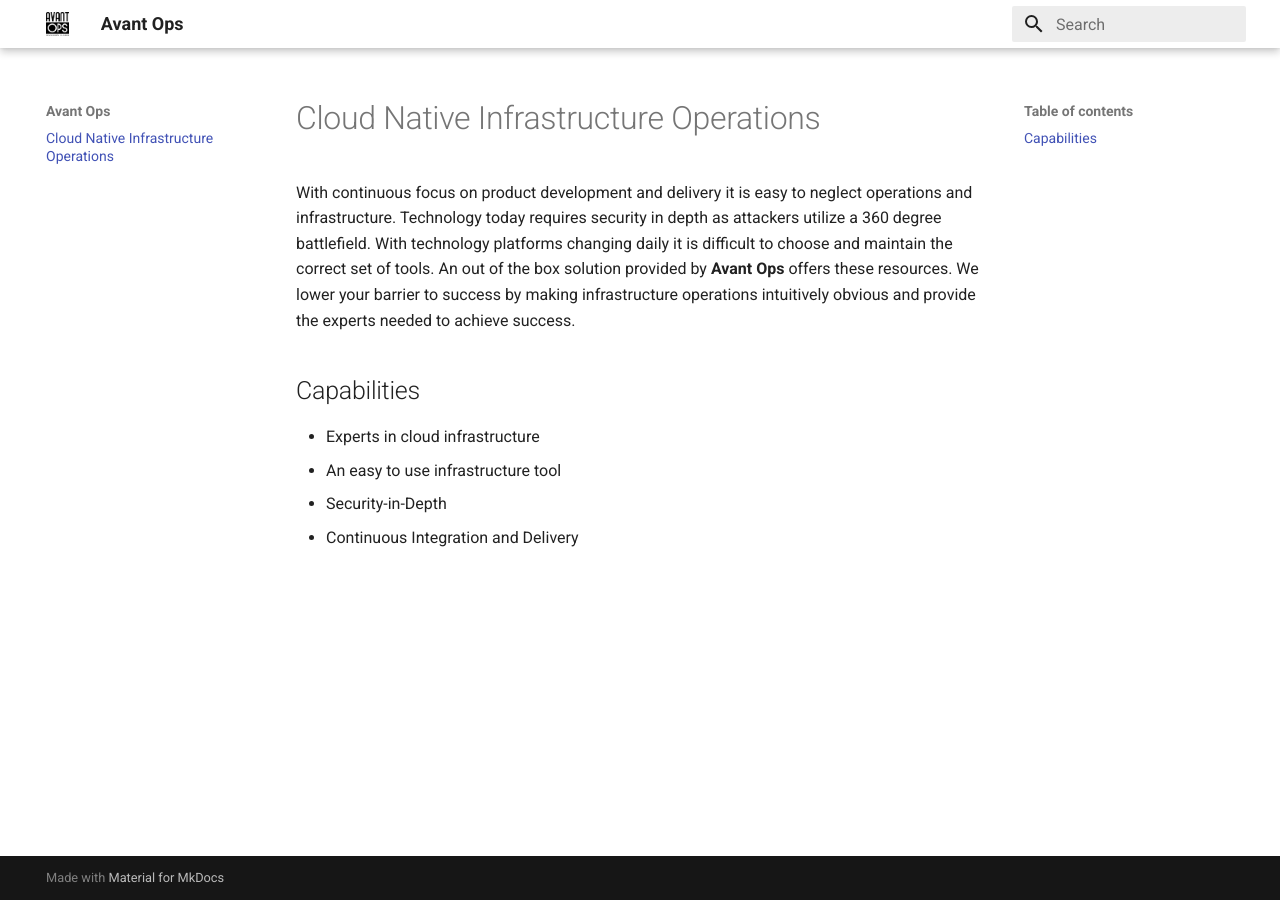
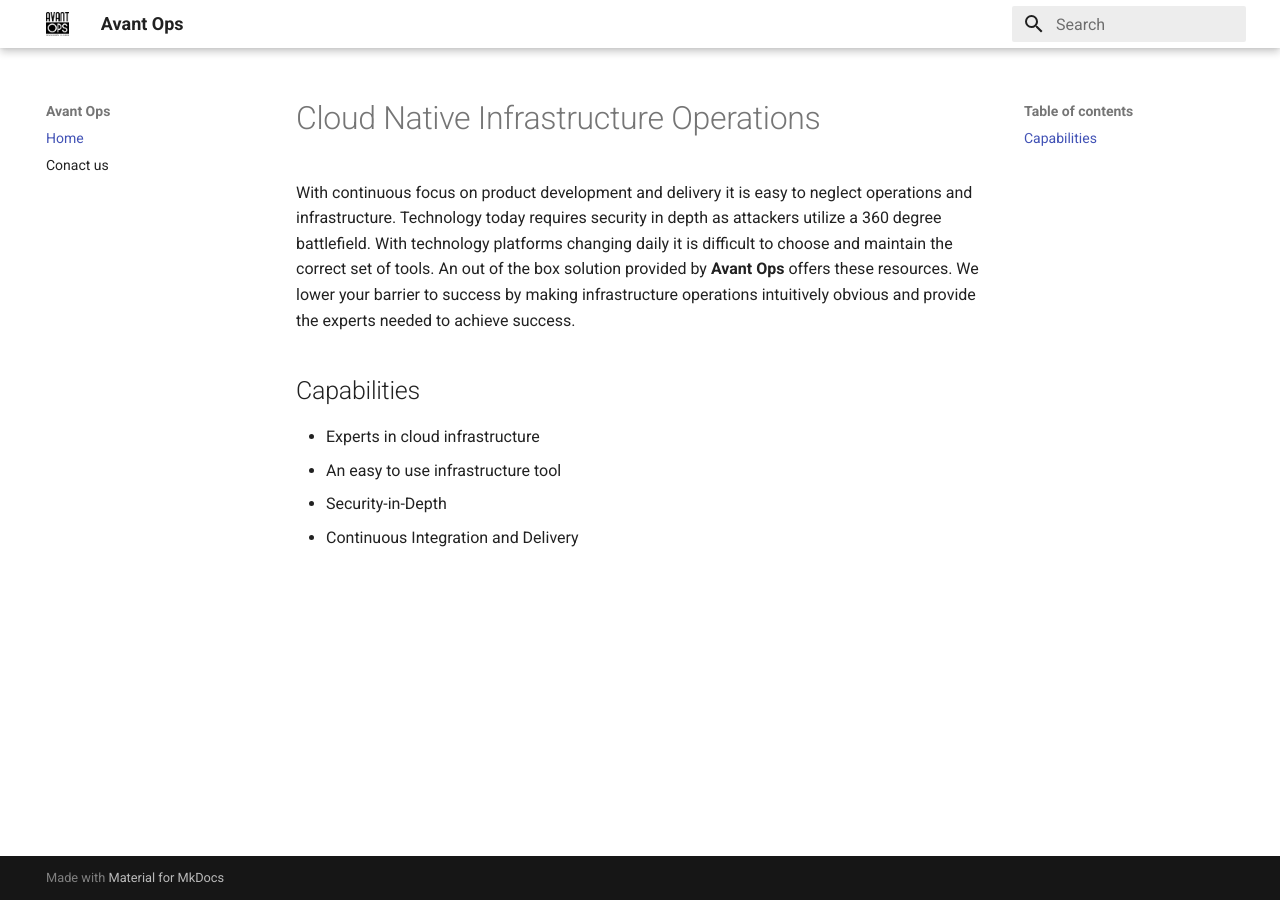
Before and after one commit to avant-ops/avant-ops-website, an MkDocs documentation site: the page built from docs/index.md, in a window 1280 px wide. Built offline with MkDocs 1.6.1 and Material for MkDocs 9.7.7, drawn with Linux system fonts in a browser that asks for light colours.

Commit message:
Adding contact

```diff
--- a/mkdocs.yml
+++ b/mkdocs.yml
@@ -6,3 +6,6 @@ theme:
   palette:
     primary: 'white'
     accent: 'blue'
+nav:
+- Home: 'index.md'
+- Conact us: 'contact.md'
```
Also changed, not shown: docs/contact.md (added, +5 -0 lines).
